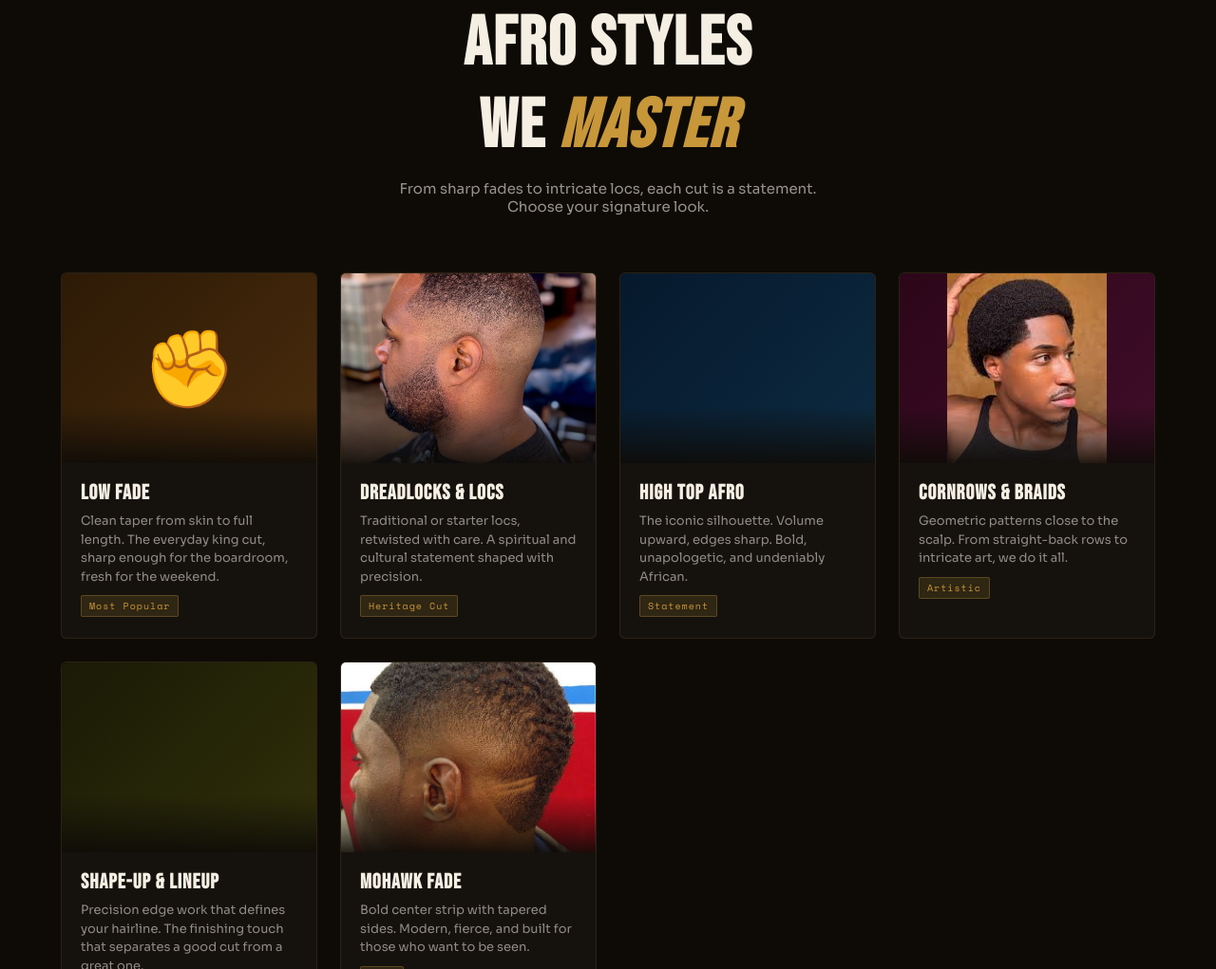
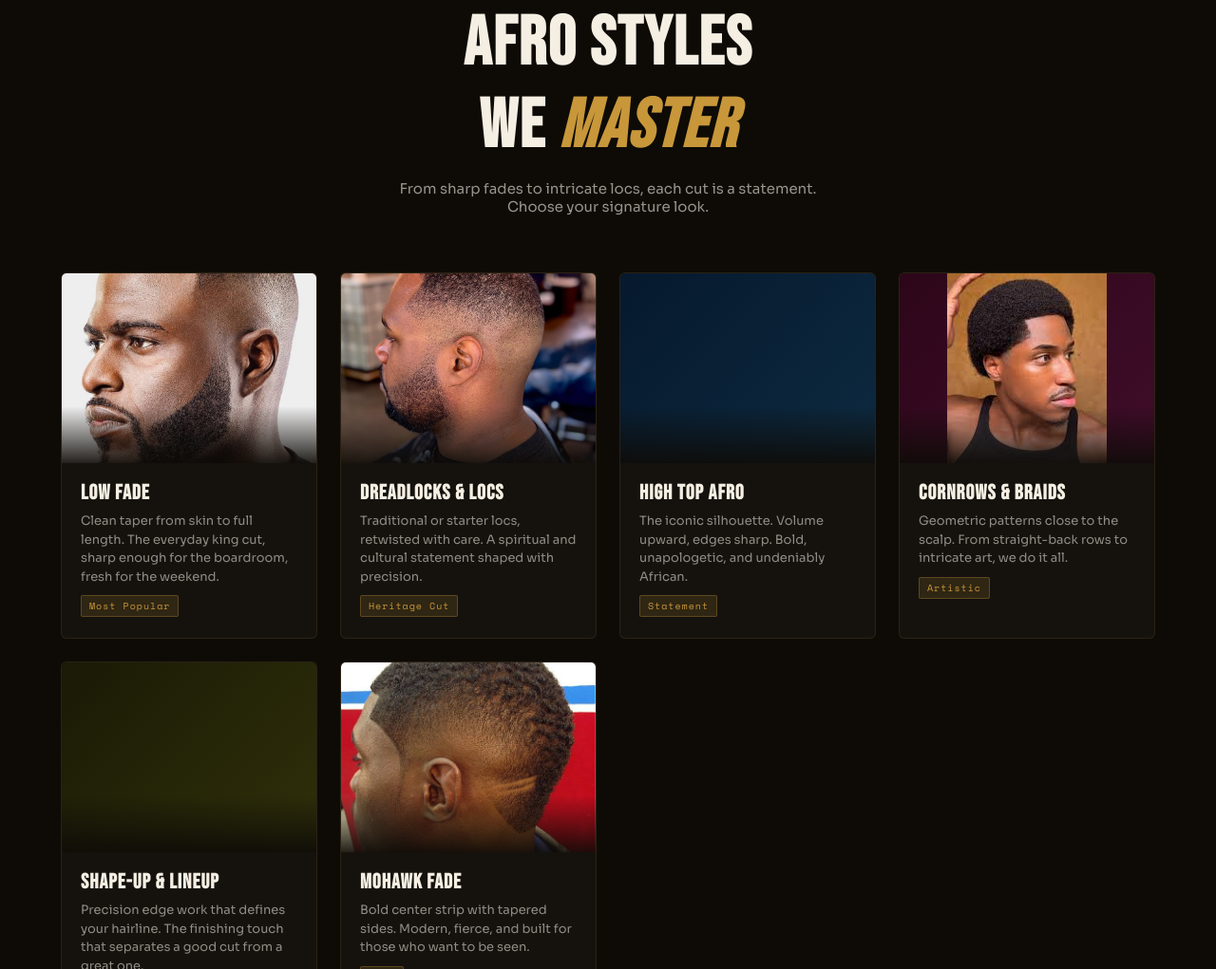
Before and after one commit to jonathandiemuodeke/African_barber, a plain HTML site: page index.html in a window 1280 px wide. Shown: the part 946-1967 px from the top of the page at 95% size. Drawn offline with nearby package versions, Linux system fonts and the light colour scheme.

Commit message:
Update style card image in index.html
Replaced emoji with an image for the style card.

```diff
--- a/index.html
+++ b/index.html
@@ -962,7 +962,7 @@
         </div>
         <div class="styles-grid">
           <div class="style-card">
-            <div class="style-img">✊</div>
+            <div class="style-img"><img src="images/low-fade.jpg" alt="" srcset=""></div>
             <div class="style-info">
               <h3>Low Fade</h3>
               <p>
```
